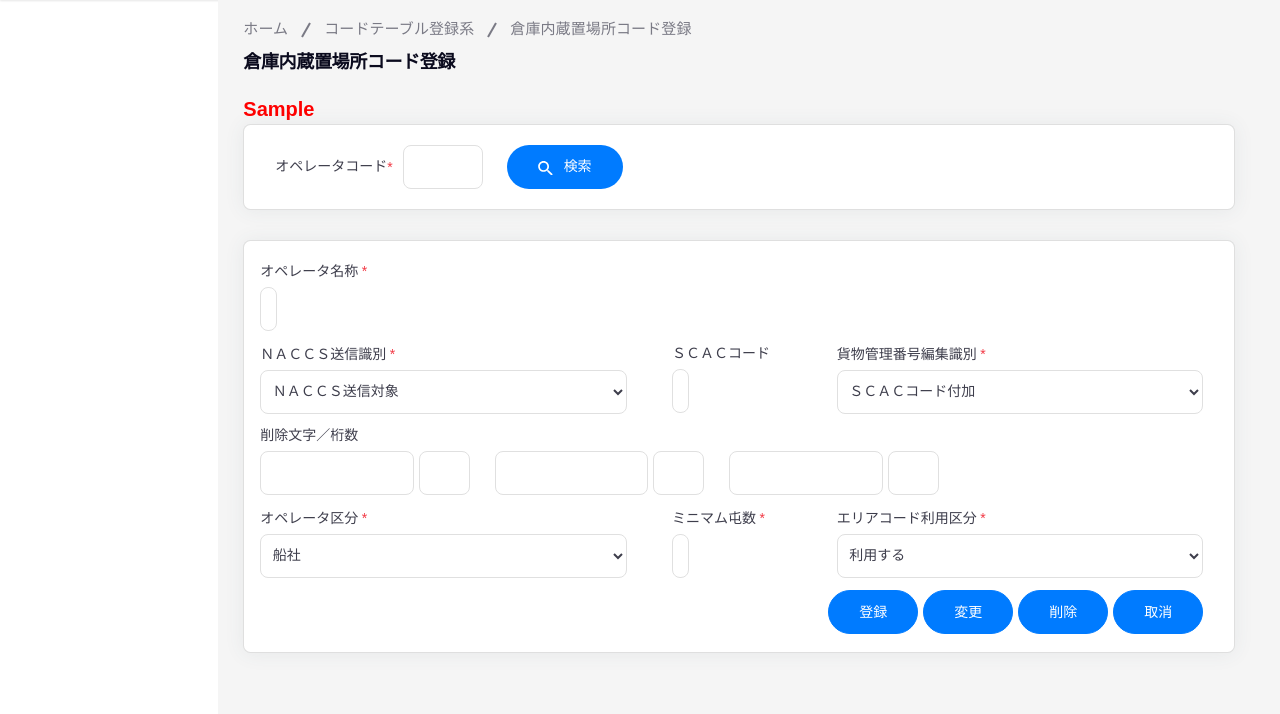
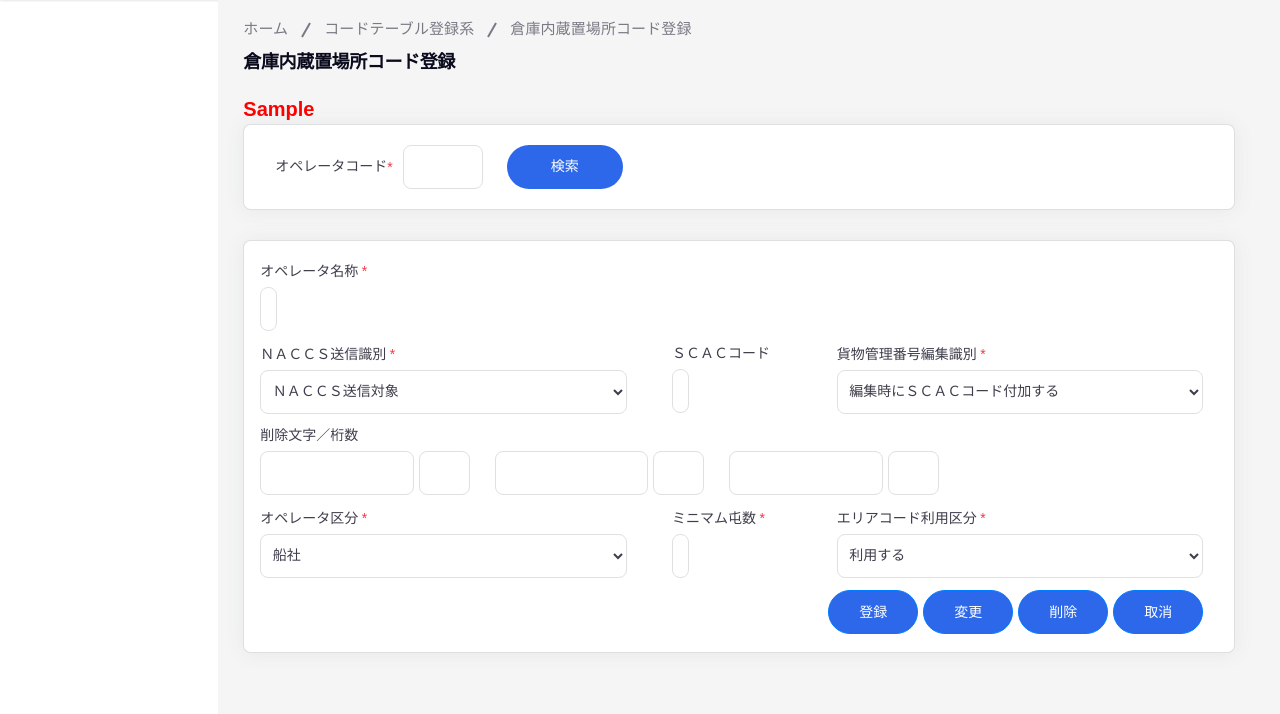
Before and after one commit to tranphuc200299/import, a Django app: template main/templates/menu/menu4/f_cfsc0300.html in a window 1280 px wide. Shown: the part 70-784 px from the top of the page. Run offline with Django 4.2, Linux system fonts and the light colour scheme; the template is opened without the code that fills it: most values are stand-ins (such as "Sample title", 1, 10 or a date in 2020); parts of the project's set-up code (start-up, migrations or seed data) failed here and were passed over; some libraries are stand-ins or nearby versions.

Commit message:
[Features/f_cfsc0300] Update comment

```diff
--- a/main/static/css/styles.css
+++ b/main/static/css/styles.css
@@ -594,6 +594,7 @@ width:100px;
 }
 .form-horizontal .btn,
 .form-inline .btn{
+    background: #2D68EA;
     display: flex;
     flex-direction: row;
     justify-content: center;
@@ -677,7 +678,7 @@ width:100px;
 }
 
 /* Darker background on mouse-over */
-.form-inline .btn:hover {
+form .btn:hover {
     background-color: RoyalBlue;
 }
 .form-group-seach {
--- a/main/templates/includes/dropdownlist.html
+++ b/main/templates/includes/dropdownlist.html
@@ -1,22 +1,22 @@
 {% if id == "cmb_aopekbn" %}
     <select tabindex="{{ tabIndex }}" class="{{ class }}" name="cmb_aopekbn" id="cmb_aopekbn" {% if gSetField == "cmb_aopekbn" %}autofocus{% endif %}>
-        <option value="0" {% if drpSeikyukbn == "0" %}selected{% endif %}>船社</option>
-        <option value="1" {% if drpSeikyukbn == "1" %}selected{% endif %}>混載業者</option>
+        <option value="0" {% if cmb_aopekbn == "0" %}selected{% endif %}>船社</option>
+        <option value="1" {% if cmb_aopekbn == "1" %}selected{% endif %}>混載業者</option>
     </select>
 
 {% elif id == "cmb_anscacflg" %}
     <select tabindex="{{ tabIndex }}" class="{{ class }}" name="cmb_anscacflg" id="cmb_anscacflg" {% if gSetField == "cmb_anscacflg" %}autofocus{% endif %}>
-        <option value="0" {% if drpOltflg == "0" %}selected{% endif %}>ＳＣＡＣコード付加</option>
-        <option value="1" {% if drpOltflg == "1" %}selected{% endif %}>ＳＣＡＣコード未付加</option>
+        <option value="0" {% if cmb_anscacflg == "0" %}selected{% endif %}>編集時にＳＣＡＣコード付加する</option>
+        <option value="1" {% if cmb_anscacflg == "1" %}selected{% endif %}>編集時にＳＣＡＣコード付加しない</option>
     </select>
 {% elif id == "cmb_aarearkbn" %}
     <select tabindex="{{ tabIndex }}" class="{{ class }}" name="cmb_aarearkbn" id="cmb_aarearkbn" {% if gSetField == "cmb_aarearkbn" %}autofocus{% endif %}>
-        <option value="0" {% if drpOltflg == "0" %}selected{% endif %}>利用する</option>
-        <option value="1" {% if drpOltflg == "1" %}selected{% endif %}>利用しない</option>
+        <option value="0" {% if cmb_aarearkbn == "0" %}selected{% endif %}>利用する</option>
+        <option value="1" {% if cmb_aarearkbn == "1" %}selected{% endif %}>利用しない</option>
     </select>
 {% elif id == "cmb_ansendflg" %}
     <select tabindex="{{ tabIndex }}" class="{{ class }}" name="cmb_ansendflg" id="cmb_ansendflg" {% if gSetField == "cmb_ansendflg" %}autofocus{% endif %}>
-        <option value="0" {% if drpOltflg == "0" %}selected{% endif %}>ＮＡＣＣＳ送信対象</option>
-        <option value="1" {% if drpOltflg == "1" %}selected{% endif %}>ＮＡＣＣＳ送信対象外</option>
+        <option value="0" {% if cmb_ansendflg == "0" %}selected{% endif %}>ＮＡＣＣＳ送信対象</option>
+        <option value="1" {% if cmb_ansendflg == "1" %}selected{% endif %}>ＮＡＣＣＳ送信対象外</option>
     </select>
 {% endif %}
--- a/main/templates/menu/menu4/f_cfsc0300.html
+++ b/main/templates/menu/menu4/f_cfsc0300.html
@@ -4,7 +4,7 @@
 {% block title %}海貨業者コード登録{% endblock title %}
 
 {% block main %}
-    <form class="" id="f_cfsc0300">
+    <form class="" id="f_cfsc0300" method="post">
         {% csrf_token %}
         <div class="card">
             <div class="card-block">
@@ -12,9 +12,9 @@
                     <div class="col-12 d-flex">
                         <div class="form-group form-group-seach">
                             <label for="email col-4" class="mr-3">オペレータコード <span class="required">*</span></label>
-                            {% include "includes/textbox.html" with class="form-control" id="txt_aopecd" name="txt_aopecd" width="80" MaxLength=4 %}
+                            {% include "includes/textbox.html" with class="form-control" id="txt_aopecd" name="txt_aopecd" width="80" MaxLength=4 Change="True" %}
                         </div>
-                        <button name="action" type="submit" id="cmd_search" class="btn btn-primary btn-search"><i class="fa fa-search"></i> 検索</button>
+                        {% include "includes/button.html" with name="action" id="cmd_search" class="btn btn-primary btn-search" Text="検索" %}
                     </div>
 
                 </div>
@@ -62,16 +62,16 @@
                                 <label class="control-label col-sm-12" for="email">削除文字／桁数</label>
                                 <div class="col-9 row">
                                     <div class="col-4 d-flex">
-                                        {% include "includes/textbox.html" with class="form-control col-9 mr-2" id="txt_adelchr" name="txt_adelchr" MaxLength=6%}
-                                        {% include "includes/textbox.html" with class="form-control col-3" id="txt_adellen" name="txt_adellen" MaxLength=1 %}
+                                        {% include "includes/textbox.html" with class="form-control col-9 mr-2" id="txt_adelchr0" name="txt_adelchr0" MaxLength=6 LostFocus="True" %}
+                                        {% include "includes/textbox.html" with class="form-control col-3" id="txt_adellen0" name="txt_adellen0" MaxLength=1 %}
                                     </div>
                                     <div class="col-4 d-flex">
-                                        {% include "includes/textbox.html" with class="form-control col-9 mr-2" id="txt_adelchr" name="txt_adelchr" MaxLength=6%}
-                                        {% include "includes/textbox.html" with class="form-control col-3" id="txt_adellen" name="txt_adellen" MaxLength=1 %}
+                                        {% include "includes/textbox.html" with class="form-control col-9 mr-2" id="txt_adelchr1" name="txt_adelchr1" MaxLength=6 LostFocus="True" %}
+                                        {% include "includes/textbox.html" with class="form-control col-3" id="txt_adellen1" name="txt_adellen1" MaxLength=1 %}
                                     </div>
                                     <div class="col-4 d-flex">
-                                        {% include "includes/textbox.html" with class="form-control col-9 mr-2" id="txt_adelchr" name="txt_adelchr" MaxLength=6%}
-                                        {% include "includes/textbox.html" with class="form-control col-3" id="txt_adellen" name="txt_adellen" MaxLength=1 %}
+                                        {% include "includes/textbox.html" with class="form-control col-9 mr-2" id="txt_adelchr2" name="txt_adelchr2" MaxLength=6 LostFocus="True" %}
+                                        {% include "includes/textbox.html" with class="form-control col-3" id="txt_adellen2" name="txt_adellen2" MaxLength=1 %}
                                     </div>
                                 </div>
                             </div>
--- a/main/views/menu4/f_cfsc0300.py
+++ b/main/views/menu4/f_cfsc0300.py
@@ -59,7 +59,7 @@ def txt_adelchr_LostFocus(request, index):
         request.context[f"txt_adellen{index}"] = ""
     else:
         request.context[f"txt_adellen{index}"] = intLen
-    return request.context[f"txt_adellen{index}"]
+    return f"txt_adellen{index}"
 
 
 def txt_aopecd_Change(request):
```
